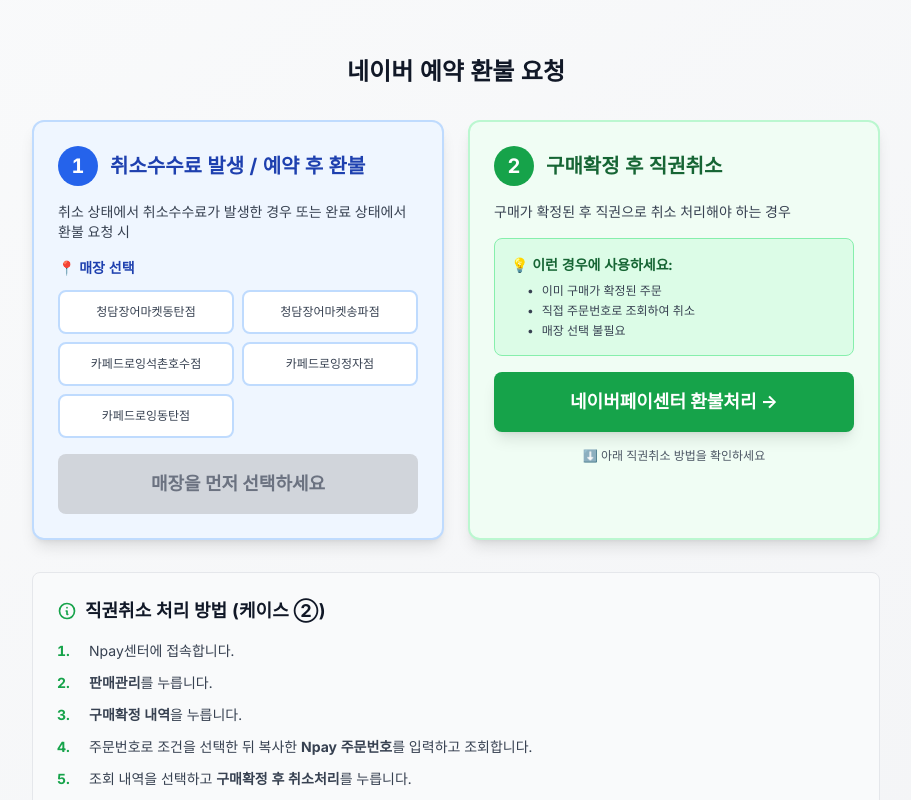
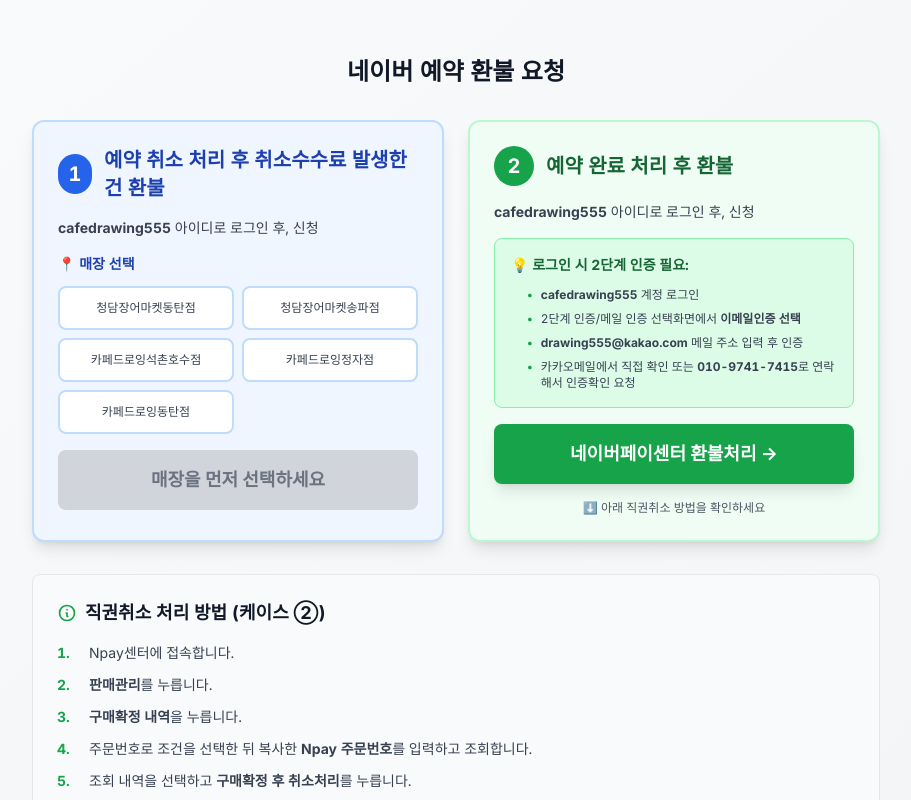
Before and after one commit to senti270/portal, a Next.js app: page /naver-refund in a window 1280 px wide. Shown: the top 800 px of the page, without its empty margins (184-1095 px from the left). Built offline with nearby package versions, Linux system fonts and the light colour scheme.

Commit message:
feat: update refund page text with detailed login instructions

```diff
--- a/components/NaverRefundRequest.tsx
+++ b/components/NaverRefundRequest.tsx
@@ -112,12 +112,12 @@
               1
             </div>
             <h3 className="text-xl font-bold text-blue-800 dark:text-blue-300">
-              취소수수료 발생 / 예약 후 환불
+              예약 취소 처리 후 취소수수료 발생한 건 환불
             </h3>
           </div>
 
           <p className="text-sm text-gray-700 dark:text-gray-300 mb-4">
-            취소 상태에서 취소수수료가 발생한 경우 또는 완료 상태에서 환불 요청 시
+            <strong>cafedrawing555</strong> 아이디로 로그인 후, 신청
           </p>
 
           {/* 매장 선택 */}
@@ -172,31 +172,35 @@
               2
             </div>
             <h3 className="text-xl font-bold text-green-800 dark:text-green-300">
-              구매확정 후 직권취소
+              예약 완료 처리 후 환불
             </h3>
           </div>
 
           <p className="text-sm text-gray-700 dark:text-gray-300 mb-4">
-            구매가 확정된 후 직권으로 취소 처리해야 하는 경우
+            <strong>cafedrawing555</strong> 아이디로 로그인 후, 신청
           </p>
 
           {/* 안내사항 */}
           <div className="mb-4 p-4 bg-green-100 dark:bg-green-800/30 rounded-lg border border-green-300 dark:border-green-700">
-            <p className="text-sm font-bold text-green-800 dark:text-green-300 mb-2">
-              💡 이런 경우에 사용하세요:
+            <p className="text-sm font-bold text-green-800 dark:text-green-300 mb-3">
+              💡 로그인 시 2단계 인증 필요:
             </p>
-            <ul className="text-xs text-gray-700 dark:text-gray-300 space-y-1 ml-4">
+            <ul className="text-xs text-gray-700 dark:text-gray-300 space-y-2 ml-4">
               <li className="flex items-start">
-                <span className="mr-2">•</span>
-                <span>이미 구매가 확정된 주문</span>
+                <span className="mr-2 text-green-600 font-bold">•</span>
+                <span><strong>cafedrawing555</strong> 계정 로그인</span>
               </li>
               <li className="flex items-start">
-                <span className="mr-2">•</span>
-                <span>직접 주문번호로 조회하여 취소</span>
+                <span className="mr-2 text-green-600 font-bold">•</span>
+                <span>2단계 인증/메일 인증 선택화면에서 <strong>이메일인증 선택</strong></span>
               </li>
               <li className="flex items-start">
-                <span className="mr-2">•</span>
-                <span>매장 선택 불필요</span>
+                <span className="mr-2 text-green-600 font-bold">•</span>
+                <span><strong>drawing555@kakao.com</strong> 메일 주소 입력 후 인증</span>
+              </li>
+              <li className="flex items-start">
+                <span className="mr-2 text-green-600 font-bold">•</span>
+                <span>카카오메일에서 직접 확인 또는 <strong>010-9741-7415</strong>로 연락해서 인증확인 요청</span>
               </li>
             </ul>
           </div>
```
